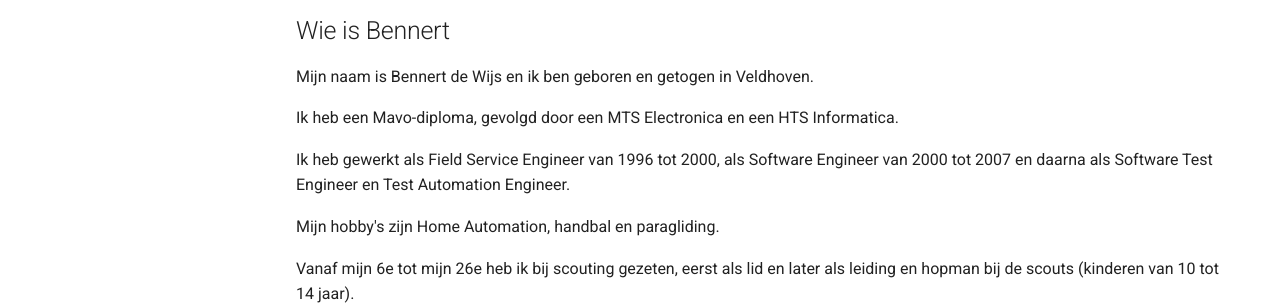
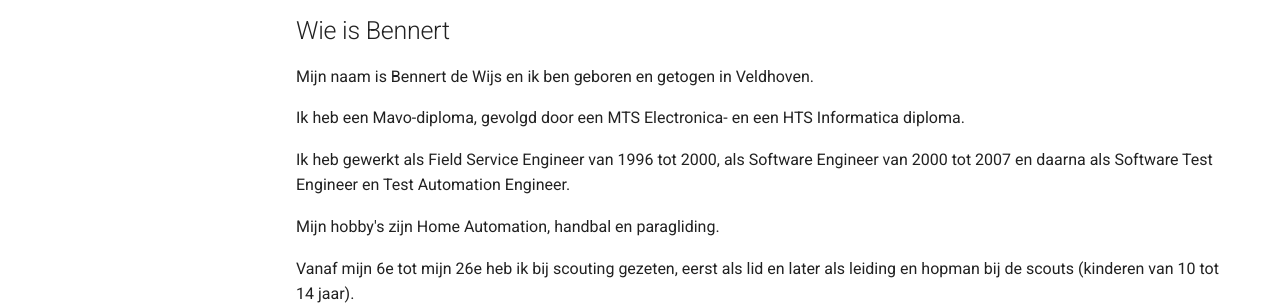
Before and after one commit to bennert/bennert.github.io, an MkDocs documentation site: the page built from docs/index.md, in a window 1280 px wide and 931 px high. Shown: the part 215-520 px from the top of the window. Built offline with MkDocs 1.6.1 and Material for MkDocs 9.7.7, drawn with Linux system fonts in a browser that asks for light colours.

Commit message:
Add link to index.md and improved text in index.md

```diff
--- a/docs/index.md
+++ b/docs/index.md
@@ -3,7 +3,7 @@
 ## Wie is Bennert
 Mijn naam is Bennert de Wijs en ik ben geboren en getogen in Veldhoven.
 
-Ik heb een Mavo-diploma, gevolgd door een MTS Electronica en een HTS Informatica.
+Ik heb een Mavo-diploma, gevolgd door een MTS Electronica- en een HTS Informatica diploma.
 
 Ik heb gewerkt als Field Service Engineer van 1996 tot 2000, als Software Engineer van 2000 tot 2007 en daarna als Software Test Engineer en Test Automation Engineer.
 
```
Also changed, not shown: README.md (+3 -2 lines).
